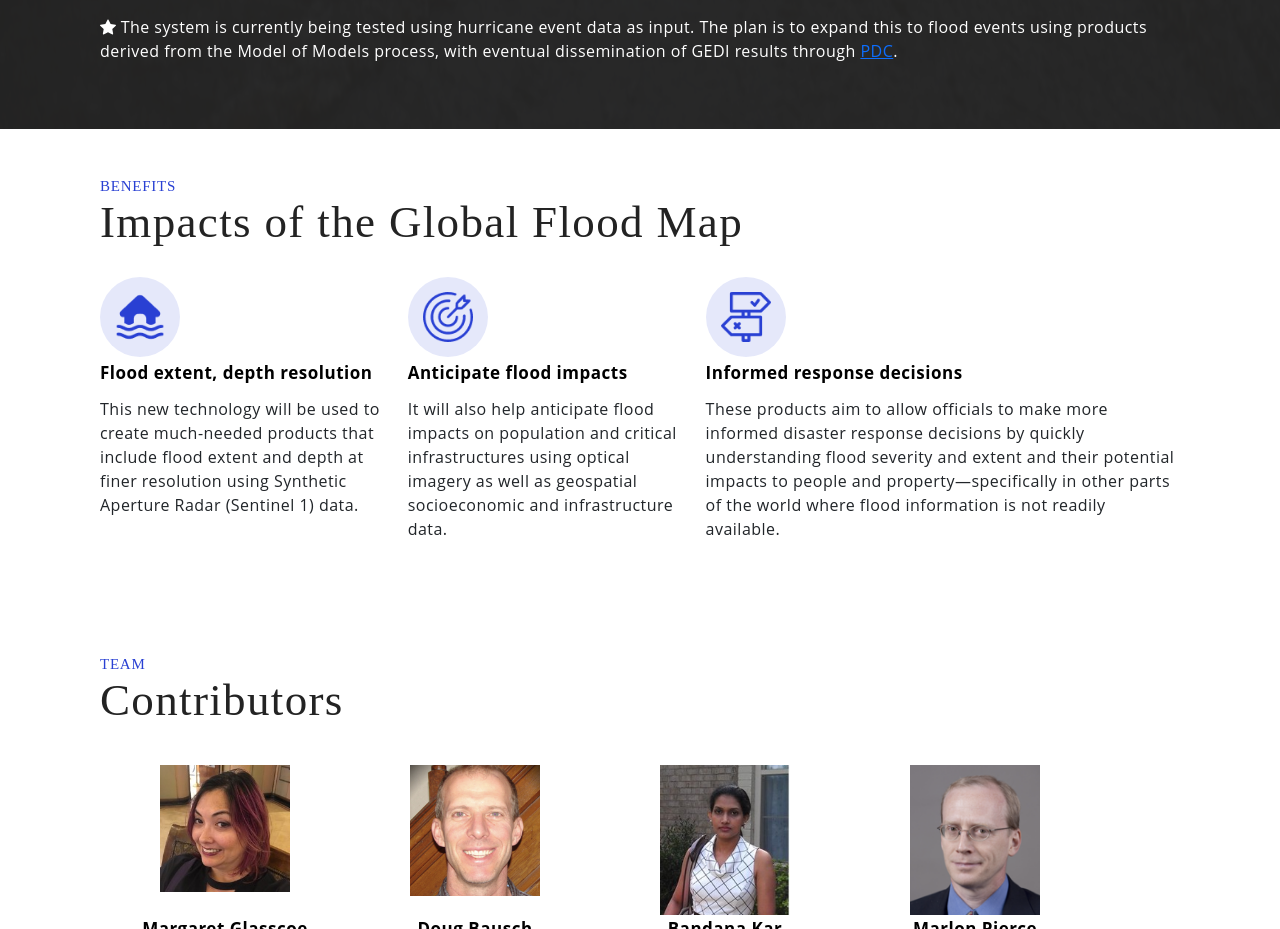
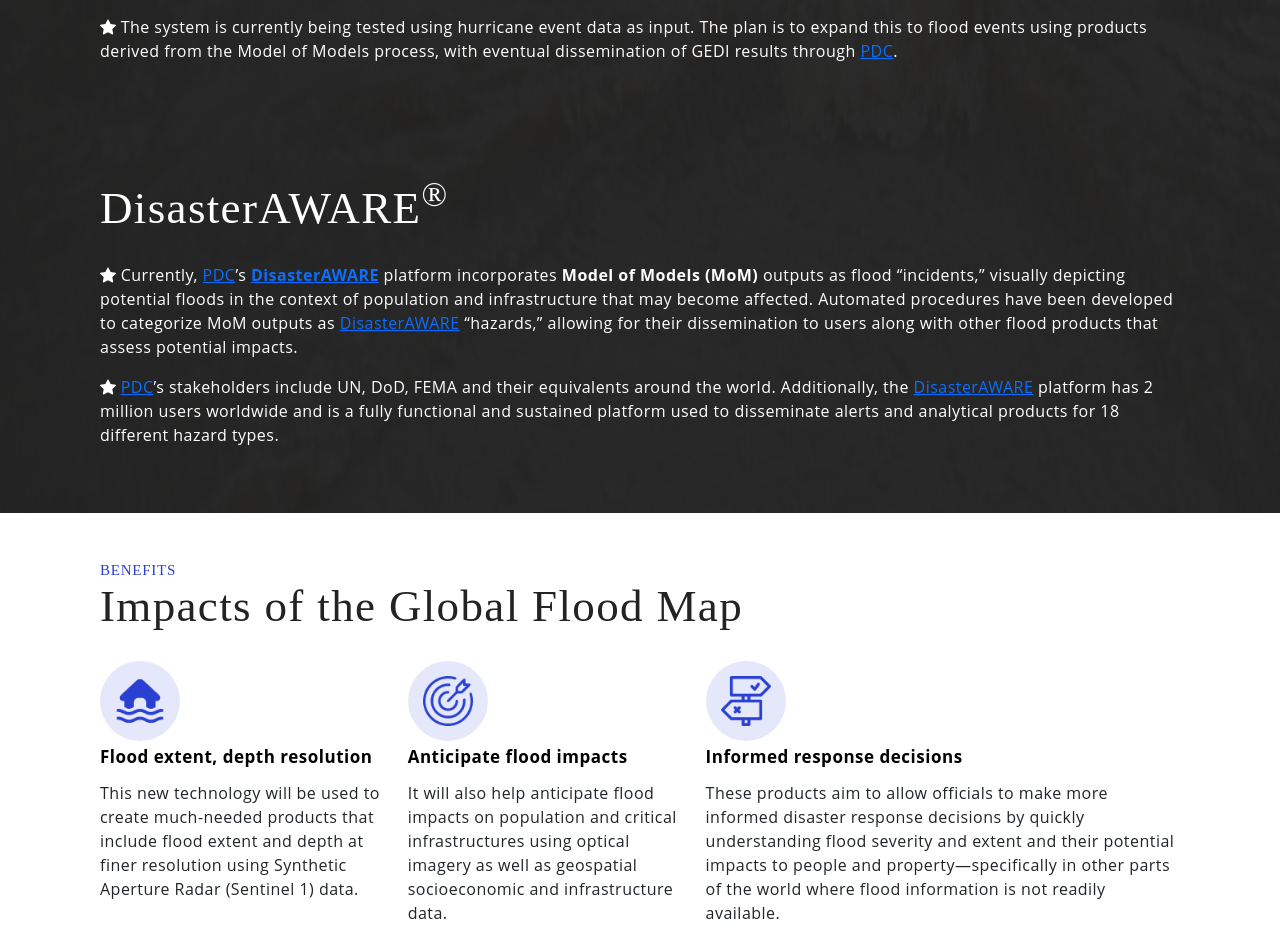
Before and after one commit to Global-Flood-Assessment/GIFFT-website, a Vue app: page / in a window 1280 px wide. Shown: the part 2640-3569 px from the top of the page. Built offline with nearby package versions, Linux system fonts and the light colour scheme; a web font is replaced by a local one.

Commit message:
section for disasteraware

```diff
--- a/src/views/HomeView.vue
+++ b/src/views/HomeView.vue
@@ -401,6 +401,15 @@
             The GEDI score for the disaster is calculated by comparing the pre-event and post-event values for these regional aggregates.
             </p><p class="row-margin"><b-icon icon="star-fill"/>
             The system is currently being tested using hurricane event data as input. The plan is to expand this to flood events using products derived from the Model of Models process, with eventual dissemination of GEDI results through PDC.
+            </p>
+      </div>
+      <div>
+        <h2 class="row-margin">DisasterAWARE<sup>®</sup></h2>
+            <p class="row-margin"><b-icon icon="star-fill"/>
+            Currently, PDC’s <strong>DisasterAWARE</strong> platform incorporates <strong>Model of Models (MoM)</strong> outputs as flood “incidents,” visually depicting potential floods in the context of population and infrastructure that may become affected. Automated procedures have been developed to categorize MoM outputs as DisasterAWARE “hazards,” allowing for their dissemination to users along with other flood products that assess potential impacts.
+            </p>
+            <p class="row-margin"><b-icon icon="star-fill"/>
+              PDC’s stakeholders include UN, DoD, FEMA and their equivalents around the world.  Additionally, the DisasterAWARE platform has 2 million users worldwide and is a fully functional and sustained platform used to disseminate alerts and analytical products for 18 different hazard types.
             </p>
       </div>
     </section>
```
